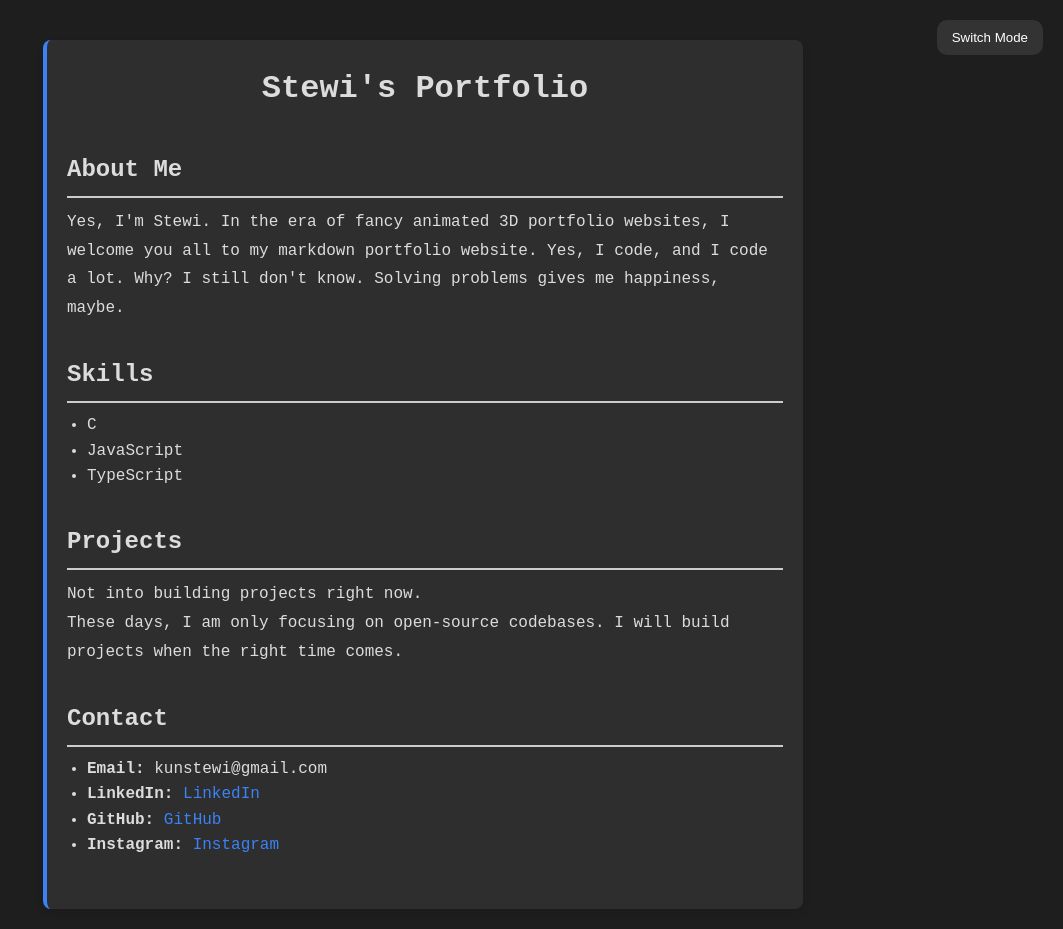
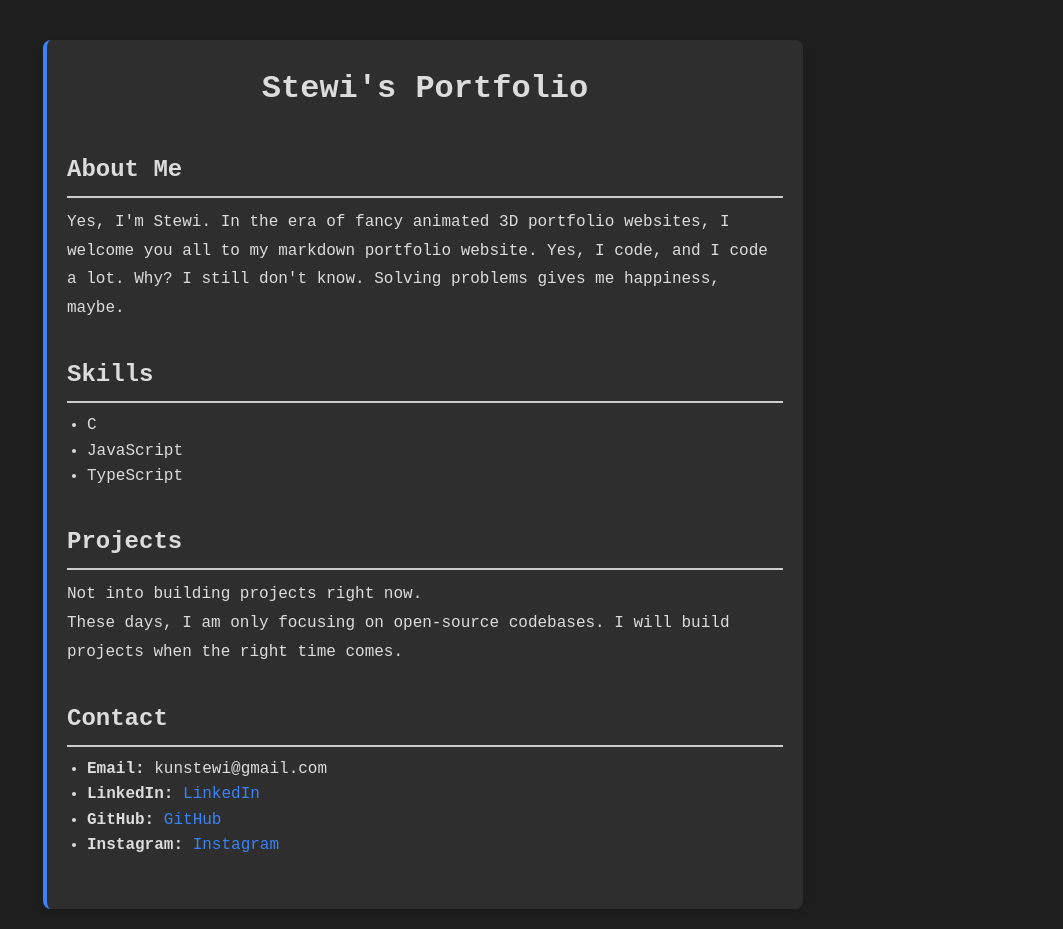
Before and after one commit to kunstewi/kunstewi.github.io, a plain HTML site: page index.html in a window 1280 px wide. Shown: the whole page, without its empty margins (217-1280 px from the left). Drawn offline with Linux system fonts and the light colour scheme.

Commit message:
removed button

```diff
--- a/index.html
+++ b/index.html
@@ -9,10 +9,6 @@
 </head>
 
 <body class="dark-mode">
-
-    <!-- Dark Mode Toggle Button -->
-    <button class="toggle-button" onclick="toggleDarkMode()">Switch Mode</button>
-
     <div class="container">
         <!-- Header Section -->
         <section>
@@ -50,19 +46,13 @@
             <h2 id="contact">Contact</h2>
             <ul>
                 <li><strong>Email:</strong> kunstewi@gmail.com</li>
-                <li><strong>LinkedIn:</strong> <a href="https://www.linkedin.com/in/kunstewi">LinkedIn</a></li>
-                <li><strong>GitHub:</strong> <a href="https://github.com/kunstewi">GitHub</a></li>
-                <li><strong>Instagram:</strong> <a href="https://instagram.com/kunstewi">Instagram</a></li>
+                <li><strong>LinkedIn:</strong> <a href="https://www.linkedin.com/in/kunstewi" target="_blank" rel="noopener noreferrer">LinkedIn</a></li>
+                <li><strong>GitHub:</strong> <a href="https://github.com/kunstewi" target="_blank" rel="noopener noreferrer">GitHub</a></li>
+                <li><strong>Instagram:</strong> <a href="https://instagram.com/kunstewi" target="_blank" rel="noopener noreferrer">Instagram</a></li>
             </ul>
         </section>
     </div>
 
-    <!-- Dark Mode Toggle Script -->
-    <script>
-        function toggleDarkMode() {
-            document.body.classList.toggle("dark-mode");
-        }
-    </script>
 </body>
 
 </html>
--- a/style.css
+++ b/style.css
@@ -1,12 +1,8 @@
-/* Basic */
-
 * {
     margin: 0;
     padding: 0;
     box-sizing: border-box;
 }
-
-/* Default light mode styling */
 
 body {
     font-family: 'Courier New', Courier, monospace;
@@ -52,8 +48,6 @@ a:hover {
     text-decoration: underline;
 }
 
-/* Container box style */
-
 .container {
     background-color: #ffffff;
     padding: 20px;
@@ -63,8 +57,6 @@ a:hover {
     margin-top: 20px;
 }
 
-/* Dark mode styling */
-
 body.dark-mode {
     background-color: #1e1e1e;
     color: #dcdcdc;
@@ -72,12 +64,10 @@ body.dark-mode {
 
 body.dark-mode .container {
     background-color: #2e2e2e;
-    border-left: 4px solid #3b82f6; /* Blue border for dark mode */
+    border-left: 4px solid #3b82f6;
 }
 
-body.dark-mode h1,
-body.dark-mode h2,
-body.dark-mode h3 {
+body.dark-mode h1, body.dark-mode h2, body.dark-mode h3 {
     color: #dcdcdc;
 }
 
@@ -90,8 +80,6 @@ body.dark-mode code {
     color: #dcdcdc;
 }
 
-/* Code block styling */
-
 code {
     font-family: 'Courier New', Courier, monospace;
     background-color: #e8e8e8;
@@ -100,14 +88,10 @@ code {
     font-size: 1em;
 }
 
-/* Code block dark mode */
-
 body.dark-mode code {
     background-color: #444;
     color: #dcdcdc;
 }
-
-/* Spacing for list items */
 
 ul {
     margin-top: 10px;
@@ -115,28 +99,6 @@ ul {
     line-height: 1.6;
 }
 
-/* Toggle button styling */
-
-.toggle-button {
-    position: fixed;
-    top: 20px;
-    right: 20px;
-    background-color : #333;
-    color: #fff;
-    border: none;
-    padding: 10px 15px;
-    border-radius: 10px;
-    cursor: pointer;
-    transition: background-color 0.3s;
-    z-index: 1000;
-}
-
-.toggle-button:hover {
-    background-color: #444;
-}
-
-/* Add bottom margin to each section for better spacing */
-
 section {
     margin-bottom: 30px;
 }
```
